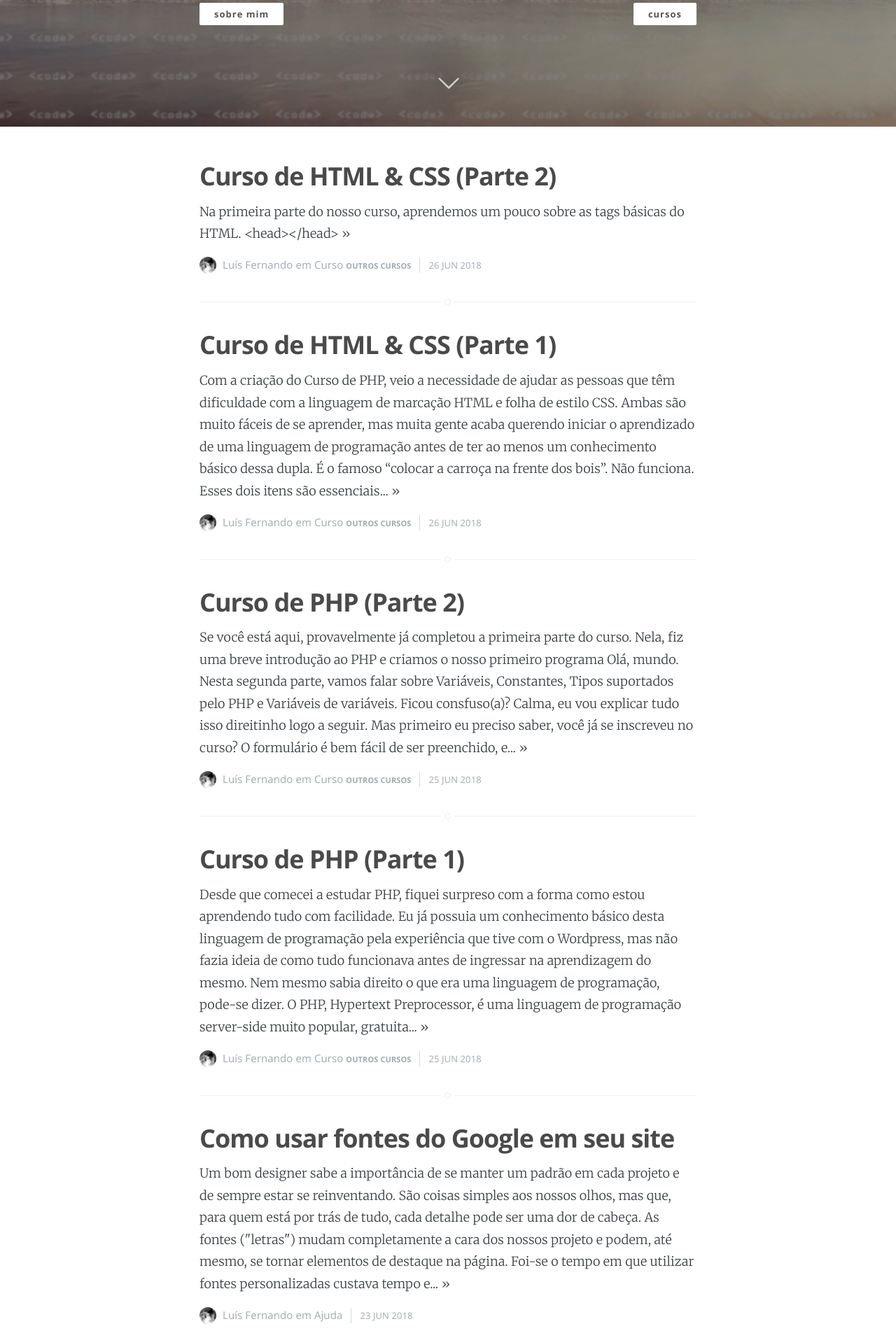
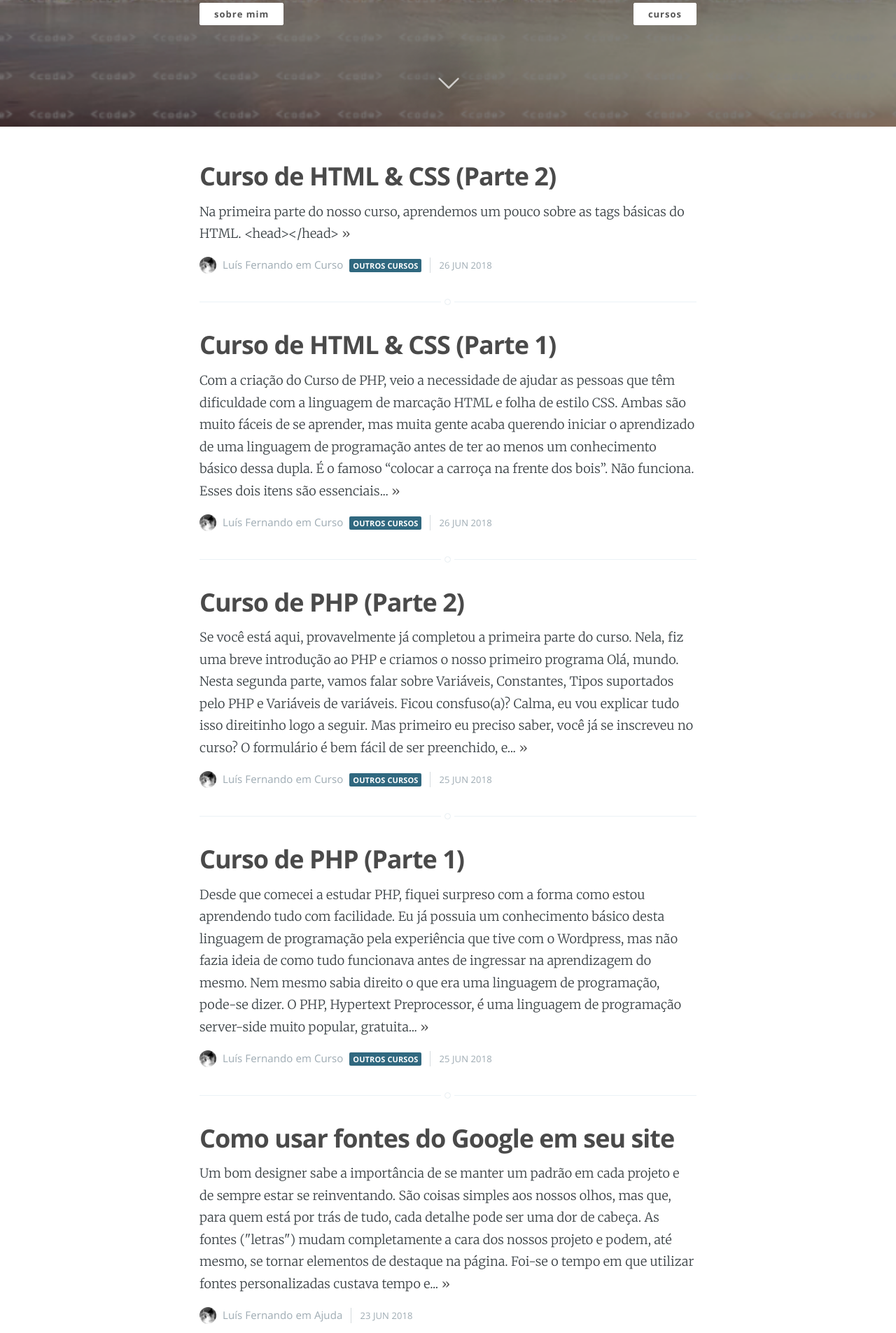
Before and after one commit to EnVolte/envolte.github.io, a Jekyll site: the page built from index.html, in a window 1280 px wide. Shown: the part 404-2309 px from the top of the page at 70% size. Built offline with Jekyll 4.4.1, drawn with Linux system fonts in a browser that asks for light colours; the list of posts is cut into pages by our own code.

Commit message:
Update index.html

```diff
--- a/index.html
+++ b/index.html
@@ -64,7 +64,7 @@ about: 'about.html'
             {% endif %}
 
             {% if post.categories contains "Curso" %}
-                <span style="text-transform: uppercase; font-size: 11px; font-weight: bold; color: #30687f;"><a href="https://envolve.github.io/cursos.html">outros cursos</a></span>
+                <span style="text-transform: uppercase; font-size: 11px; padding: 2px 5px; border-radius: 2px; margin-left: 5px; font-weight: bold; background-color: #30687f;"><a  style="color: #fff;" href="https://envolve.github.io/cursos.html">outros cursos</a></span>
                 {% endif %}
 
             <time class="post-date" datetime="{{ post.date | date:"%Y-%m-%d" }}">
```
